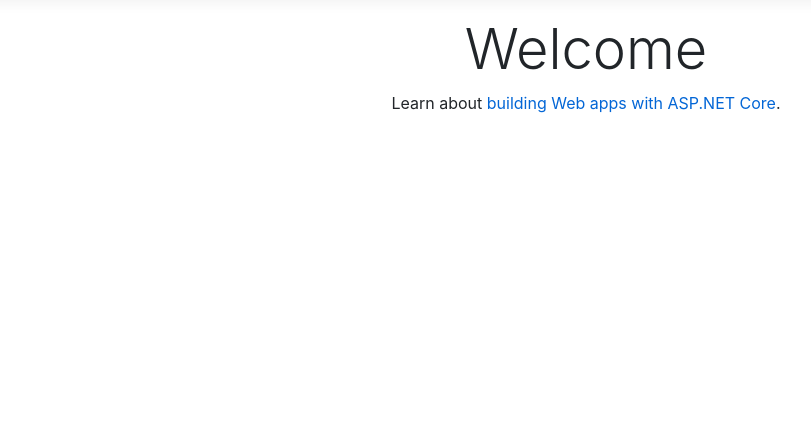
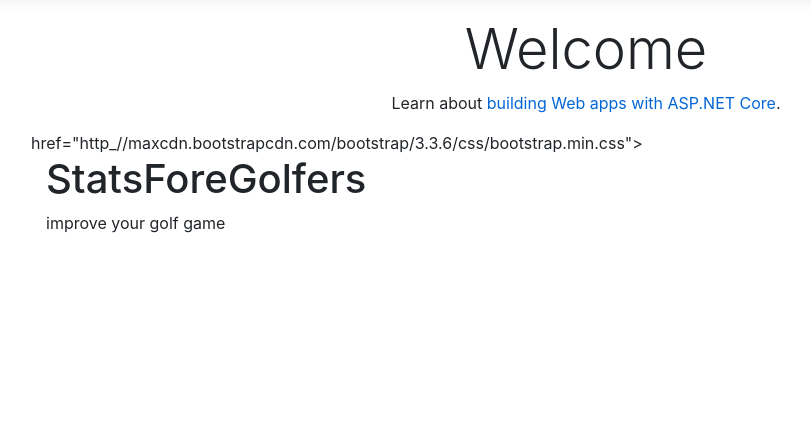
Before and after one commit to CasparStanley/StatsForeGolfers, an ASP.NET Core app: page / in a window 1280 px wide. Shown: the part 57-489 px from the top of the page, without its empty margins (54-865 px from the left). Run offline with ASP.NET Core 8, Linux system fonts and the light colour scheme.

Commit message:
test for bootstrap i Folder Pages - index

```diff
--- a/StatsForeGolfers/ProtoWeb/Pages/Index.cshtml
+++ b/StatsForeGolfers/ProtoWeb/Pages/Index.cshtml
@@ -8,3 +8,22 @@
     <h1 class="display-4">Welcome</h1>
     <p>Learn about <a href="https://docs.microsoft.com/aspnet/core">building Web apps with ASP.NET Core</a>.</p>
 </div>
+<!DOCTYPE html>
+<html lang="en">
+<head>
+    <meta charset="utf-8">
+    <meta name="viewport" content="width=device-width, initial-scale=1">
+    <link rel="stylesheet">
+    href="http_//maxcdn.bootstrapcdn.com/bootstrap/3.3.6/css/bootstrap.min.css">
+    <script src="https://ajax.googleapis.com/ajax/libs/jquery/1.12.0/jquery.min.js"></script>
+    <script src="http://maxcdn.bootstrapcdn.com/bootstrap/3.3.6/js/bootstrap.min.js"></script>
+</head>
+<body>
+
+<div class="container-fluid">
+    <h1> StatsForeGolfers</h1>
+    <p>improve your golf game</p>
+</div>
+
+</body>
+</html>
--- a/StatsForeGolfers/SFGproto/Course.cs
+++ b/StatsForeGolfers/SFGproto/Course.cs
@@ -27,7 +27,7 @@ namespace SFGproto
             holes.Add(nr, hole);
         }
 
-        public Dictionary<int, Hole> GetHoles ()
+        public Dictionary<int, Hole> GetHoles()
         {
             return holes;
         }
```
